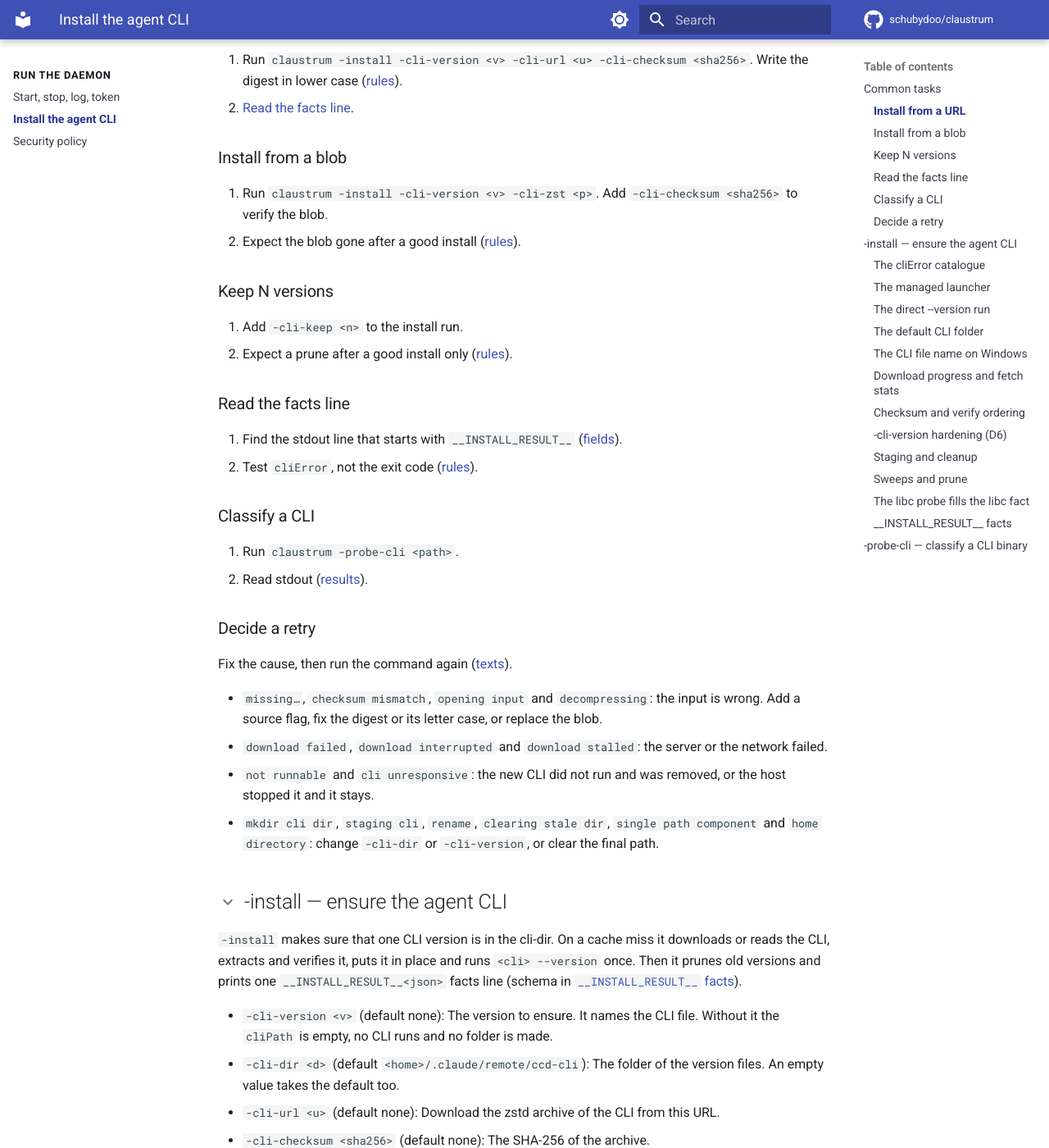
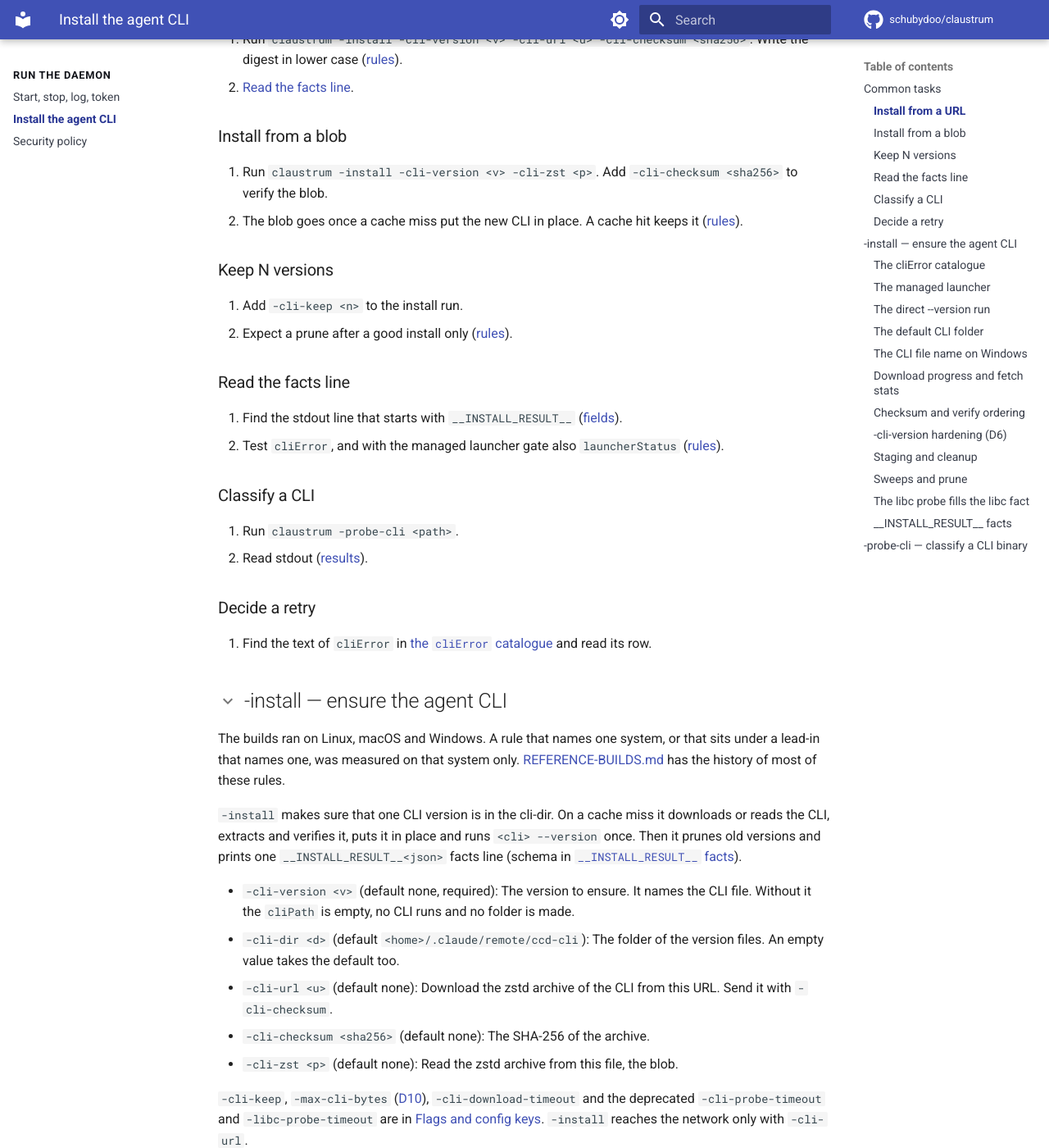
Before and after one commit to schubydoo/claustrum, an MkDocs documentation site: the page built from docs/INSTALL.md, in a window 1280 px wide and 1400 px high, scrolled down 490 px. Shown: the whole window at 82% size. Built offline with MkDocs 1.6.1 and Material for MkDocs 9.7.7, drawn with Linux system fonts in a browser that asks for light colours; comment, search, counter and statistics services are not loaded; some of the changed text lies outside the part shown.

Commit message:
docs: fix the install page after the claim check
Replace the retry guidance with a pointer to the error catalogue. Name the
launcher status beside cliError, correct the blob rule, put the system scope
back under the install heading, and state the required flags.

Co-Authored-By: Claude Opus 5.5 <noreply@anthropic.com>

```diff
--- a/docs/INSTALL.md
+++ b/docs/INSTALL.md
@@ -2,7 +2,7 @@
 
 These two modes put the agent CLI in place and test it. The other modes and the flags table are under [Daemon lifecycle (flags)](PROTOCOL.md#daemon-lifecycle-flags).
 
-An untagged rule on this page matches build `5fd08069` or an earlier build, measured on Linux, macOS and Windows. A rule that names one system, or that sits under a lead-in that names one, was measured on that system only. A build that a section names in its first lines holds for that section. The other marks are those of the [protocol reference](PROTOCOL.md). [REFERENCE-BUILDS.md](REFERENCE-BUILDS.md) has the history of most of these rules.
+An untagged rule on this page matches the reference as measured on build `5fd08069` or an earlier build. A build that a section names in its first lines holds for that section. The other marks are those of the [protocol reference](PROTOCOL.md).
 
 ## Common tasks
 
@@ -14,7 +14,7 @@ An untagged rule on this page matches build `5fd08069` or an earlier build, meas
 ### Install from a blob
 
 1. Run `claustrum -install -cli-version <v> -cli-zst <p>`. Add `-cli-checksum <sha256>` to verify the blob.
-2. Expect the blob gone after a good install ([rules](#staging-and-cleanup)).
+2. The blob goes once a cache miss put the new CLI in place. A cache hit keeps it ([rules](#staging-and-cleanup)).
 
 ### Keep N versions
 
@@ -24,7 +24,7 @@ An untagged rule on this page matches build `5fd08069` or an earlier build, meas
 ### Read the facts line
 
 1. Find the stdout line that starts with `__INSTALL_RESULT__` ([fields](#__install_result__-facts)).
-2. Test `cliError`, not the exit code ([rules](#-install-ensure-the-agent-cli)).
+2. Test `cliError`, and with the managed launcher gate also `launcherStatus` ([rules](#-install-ensure-the-agent-cli)).
 
 ### Classify a CLI
 
@@ -33,23 +33,20 @@ An untagged rule on this page matches build `5fd08069` or an earlier build, meas
 
 ### Decide a retry
 
-Fix the cause, then run the command again ([texts](#the-clierror-catalogue)).
-
-- `missing…`, `checksum mismatch`, `opening input` and `decompressing`: the input is wrong. Add a source flag, fix the digest or its letter case, or replace the blob.
-- `download failed`, `download interrupted` and `download stalled`: the server or the network failed.
-- `not runnable` and `cli unresponsive`: the new CLI did not run and was removed, or the host stopped it and it stays.
-- `mkdir cli dir`, `staging cli`, `rename`, `clearing stale dir`, `single path component` and `home directory`: change `-cli-dir` or `-cli-version`, or clear the final path.
+1. Find the text of `cliError` in [the `cliError` catalogue](#the-clierror-catalogue) and read its row.
 
 ## -install — ensure the agent CLI
+
+The builds ran on Linux, macOS and Windows. A rule that names one system, or that sits under a lead-in that names one, was measured on that system only. [REFERENCE-BUILDS.md](REFERENCE-BUILDS.md) has the history of most of these rules.
 
 `-install` makes sure that one CLI version is in the cli-dir. On a cache miss it
 downloads or reads the CLI, extracts and verifies it, puts it in place and runs
 `<cli> --version` once. Then it prunes old versions and prints one
 `__INSTALL_RESULT__<json>` facts line (schema in [`__INSTALL_RESULT__` facts](#__install_result__-facts)).
 
-- `-cli-version <v>` (default none): The version to ensure. It names the CLI file. Without it the `cliPath` is empty, no CLI runs and no folder is made.
+- `-cli-version <v>` (default none, required): The version to ensure. It names the CLI file. Without it the `cliPath` is empty, no CLI runs and no folder is made.
 - `-cli-dir <d>` (default `<home>/.claude/remote/ccd-cli`): The folder of the version files. An empty value takes the default too.
-- `-cli-url <u>` (default none): Download the zstd archive of the CLI from this URL.
+- `-cli-url <u>` (default none): Download the zstd archive of the CLI from this URL. Send it with `-cli-checksum`.
 - `-cli-checksum <sha256>` (default none): The SHA-256 of the archive.
 - `-cli-zst <p>` (default none): Read the zstd archive from this file, the blob.
 
```
Also changed, not shown: 1 other file.
